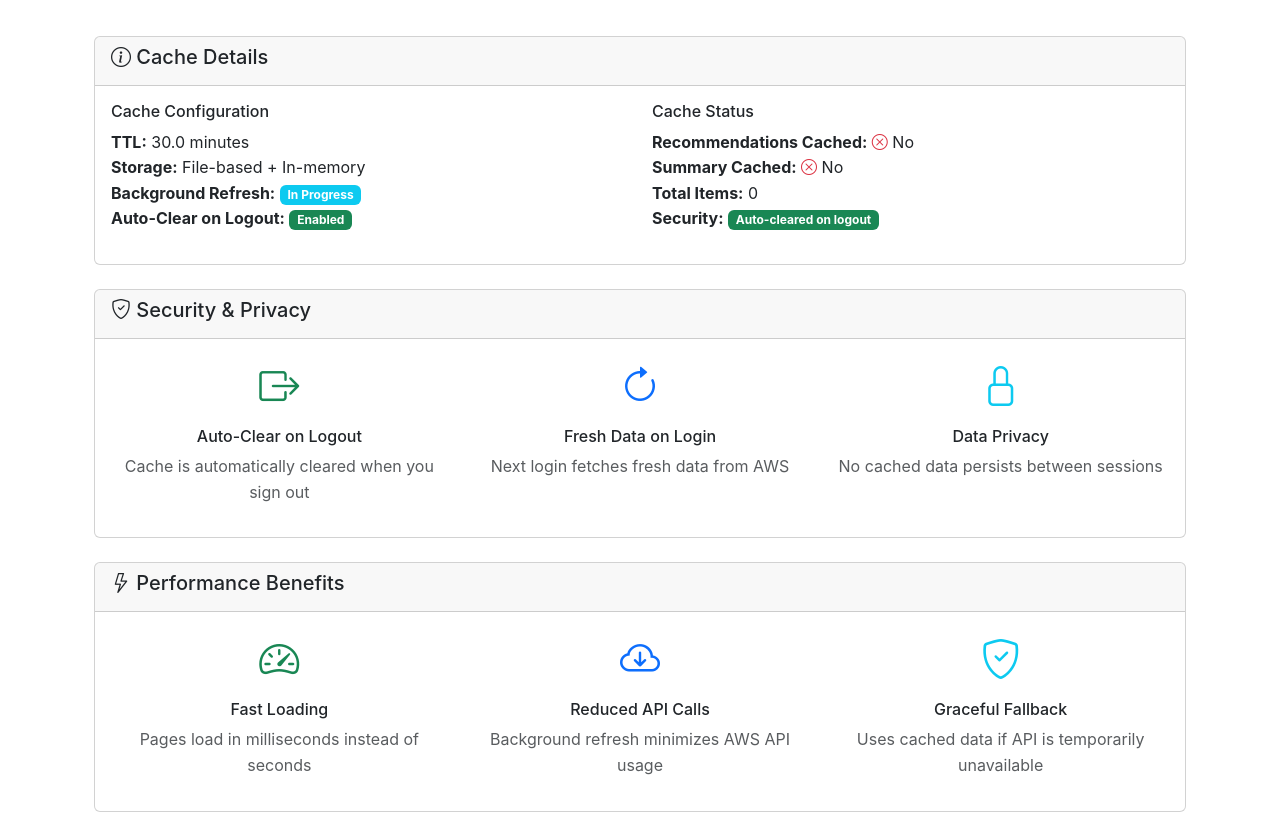
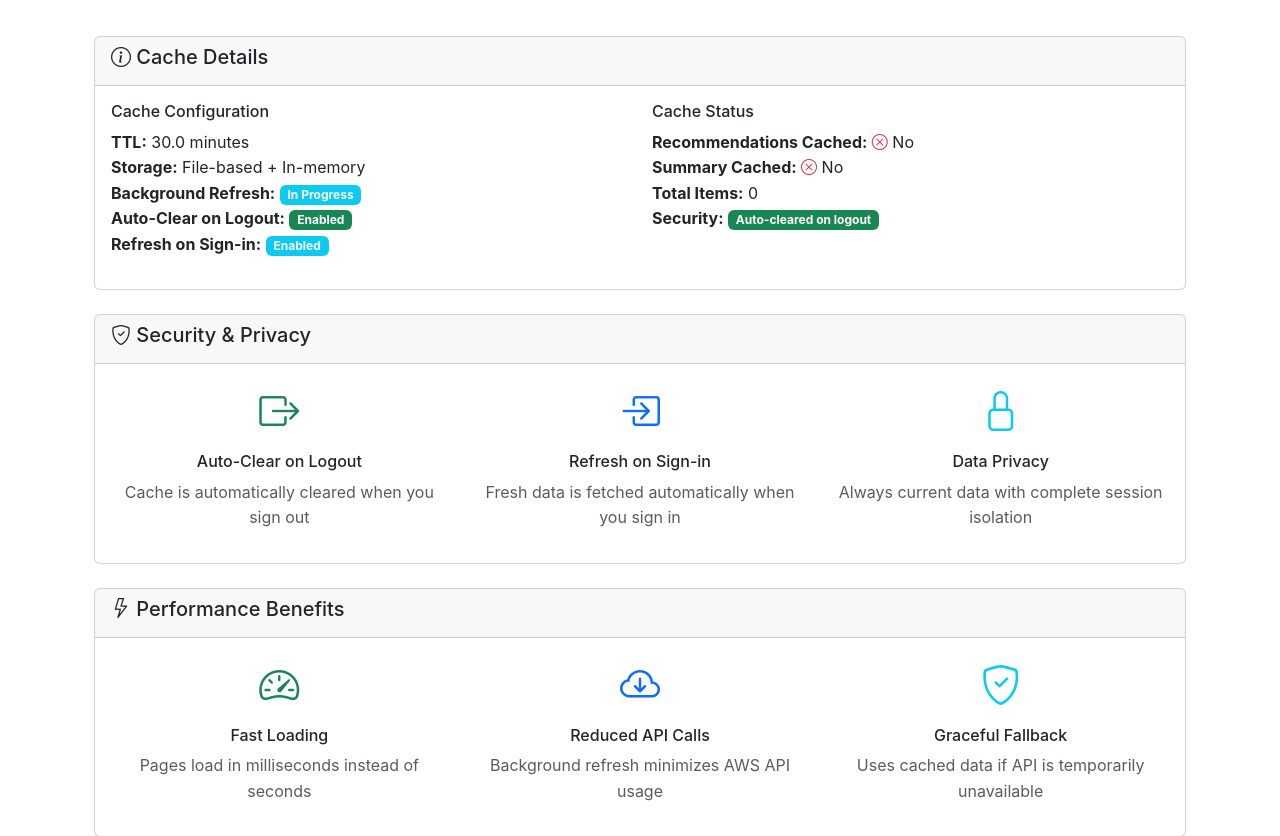
Before and after one commit to motoraif/TorWAR, a Flask app: page /cache/status in a window 1280 px wide; the page is wider, and only the part inside the window is pictured. Shown: the part 662-1498 px from the top of that part. Run offline with Flask 3, Linux system fonts and the light colour scheme; the visitor is signed in with stand-in values (Sample User, id 1); some libraries are stand-ins or nearby versions.

Commit message:
🔄 Implement force cache refresh during sign-in process
SIGN-IN CACHE REFRESH FEATURES:
- Automatic cache clearing when user signs in
- Fresh sign-in flag to trigger loading page with appropriate messaging
- Enhanced loading page with sign-in specific messages
- Force refresh ensures users always start with current AWS data

IMPLEMENTATION:
- Enhanced aws_authenticate() to clear cache on successful sign-in
- Added fresh_signin session flag for better UX
- Updated index and recommendations routes to detect fresh sign-in
- Enhanced loading page with context-aware messaging
- Updated cache status page to show sign-in refresh feature

USER EXPERIENCE:
- Loading page shows 'Loading fresh AWS data after sign-in'
- Clear visual feedback that fresh data is being fetched
- Seamless transition from sign-in to fresh data loading
- Professional messaging for different loading contexts

SECURITY & DATA FRESHNESS:
- Ensures users always start with current AWS data
- Prevents stale data from previous sessions
- Combines with logout cache clearing for complete data lifecycle
- Maintains data accuracy and security compliance

TESTING:
- Comprehensive test suite for sign-in cache refresh
- Verification of fresh sign-in flag functionality
- Cache file clearing validation
- Loading page message testing

This ensures that every sign-in provides users with the most
current AWS Trusted Advisor data, enhancing both security
and data accuracy.

```diff
--- a/app.py
+++ b/app.py
@@ -176,18 +176,23 @@ def index():
     aws_connected = 'aws_region' in session
     print(f"DEBUG: AWS connected: {aws_connected}")
 
+    # Check if this is a fresh sign-in
+    fresh_signin = session.pop('fresh_signin', False)
+
     # If connected and cache is loading (startup), show loading page
     if aws_connected:
         cache_loading = is_cache_loading()
         startup_complete = is_startup_complete()
         print(f"DEBUG: Cache loading: {cache_loading}")
         print(f"DEBUG: Startup complete: {startup_complete}")
-
-        if cache_loading:
-            print("DEBUG: Cache is loading, showing loading page")
+        print(f"DEBUG: Fresh sign-in: {fresh_signin}")
+
+        if cache_loading or fresh_signin:
+            loading_message = "Loading fresh AWS data after sign-in..." if fresh_signin else "Loading TorWAR Dashboard..."
+            print(f"DEBUG: Showing loading page - {loading_message}")
             return render_template('loading.html',
-                                 loading_message="Loading TorWAR Dashboard...",
-                                 startup_refresh=not startup_complete,
+                                 loading_message=loading_message,
+                                 startup_refresh=not startup_complete or fresh_signin,
                                  redirect_url="/")
         else:
             print("DEBUG: Cache not loading, showing regular dashboard")
@@ -1527,12 +1532,16 @@ def recommendations():
         flash('Please connect to AWS first', 'warning')
         return redirect(url_for('aws_login'))
 
+    # Check if this is a fresh sign-in
+    fresh_signin = session.pop('fresh_signin', False)
+
     # Check if cache is loading (startup or refresh)
-    if is_cache_loading():
-        print("DEBUG: Cache is loading, showing loading page")
+    if is_cache_loading() or fresh_signin:
+        loading_message = "Loading fresh Trusted Advisor data after sign-in..." if fresh_signin else "Loading Trusted Advisor Recommendations..."
+        print(f"DEBUG: Showing loading page - {loading_message}")
         return render_template('loading.html',
-                             loading_message="Loading Trusted Advisor Recommendations...",
-                             startup_refresh=not is_startup_complete(),
+                             loading_message=loading_message,
+                             startup_refresh=not is_startup_complete() or fresh_signin,
                              redirect_url="/recommendations")
 
     try:
--- a/templates/cache_status.html
+++ b/templates/cache_status.html
@@ -134,6 +134,9 @@
                                 <li><strong>Auto-Clear on Logout:</strong>
                                     <span class="badge bg-success">Enabled</span>
                                 </li>
+                                <li><strong>Refresh on Sign-in:</strong>
+                                    <span class="badge bg-info">Enabled</span>
+                                </li>
                             </ul>
                         </div>
                         <div class="col-md-6">
@@ -179,16 +182,16 @@
                         </div>
                         <div class="col-md-4">
                             <div class="text-center">
-                                <i class="bi bi-arrow-clockwise text-primary fs-1"></i>
-                                <h6 class="mt-2">Fresh Data on Login</h6>
-                                <p class="text-muted">Next login fetches fresh data from AWS</p>
+                                <i class="bi bi-box-arrow-in-right text-primary fs-1"></i>
+                                <h6 class="mt-2">Refresh on Sign-in</h6>
+                                <p class="text-muted">Fresh data is fetched automatically when you sign in</p>
                             </div>
                         </div>
                         <div class="col-md-4">
                             <div class="text-center">
                                 <i class="bi bi-lock text-info fs-1"></i>
                                 <h6 class="mt-2">Data Privacy</h6>
-                                <p class="text-muted">No cached data persists between sessions</p>
+                                <p class="text-muted">Always current data with complete session isolation</p>
                             </div>
                         </div>
                     </div>
```
Also changed, not shown: aws_auth_routes.py (+13 -0 lines), templates/loading.html (+7 -2 lines).
